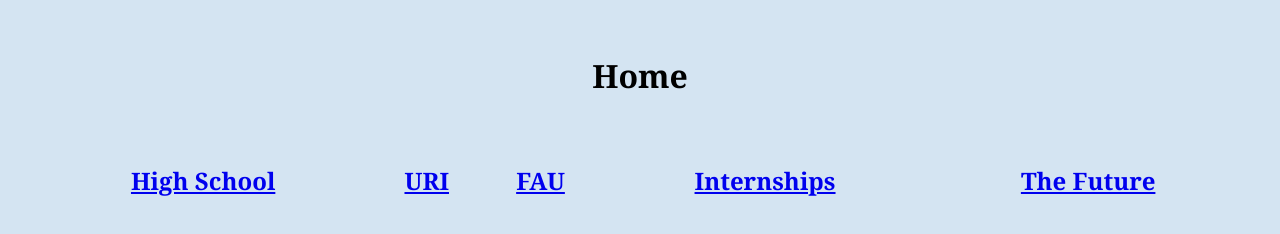
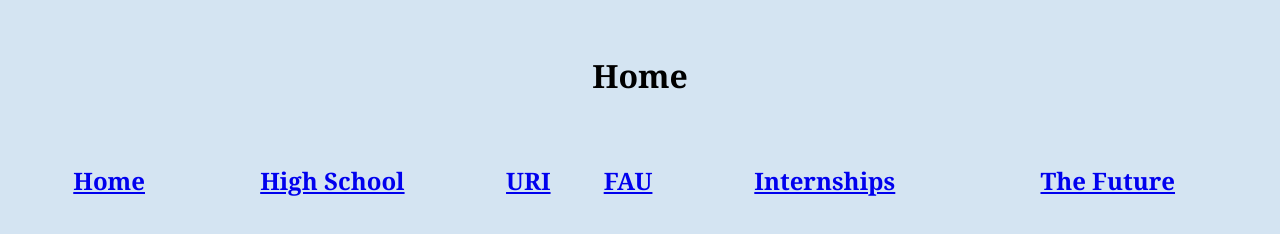
Before and after one commit to abiafore2020/academic_life.gthub.io, a plain HTML site: page index.html in a window 1280 px wide. Drawn offline with Linux system fonts and the light colour scheme.

Commit message:
Update index.html

```diff
--- a/index.html
+++ b/index.html
@@ -20,11 +20,12 @@
     <h1>Home</h1><br>
     <h2>
     <table>
-    <th><a href="high_school.html">High School</a></th>
-    <th><a href="uri.html">URI</a></th>
-    <th><a href="fau.html">FAU</a></th>
-    <th><a href="internships.html">Internships</a></th>
-    <th><a href="future.html">The Future</a></th>
+      <th><a href="index.html">Home</a></th>
+      <th><a href="high_school.html">High School</a></th>
+      <th><a href="uri.html">URI</a></th>
+      <th><a href="fau.html">FAU</a></th>
+      <th><a href="internships.html">Internships</a></th>
+      <th><a href="future.html">The Future</a></th>
     </table>
     </h2>
     <p>
```
